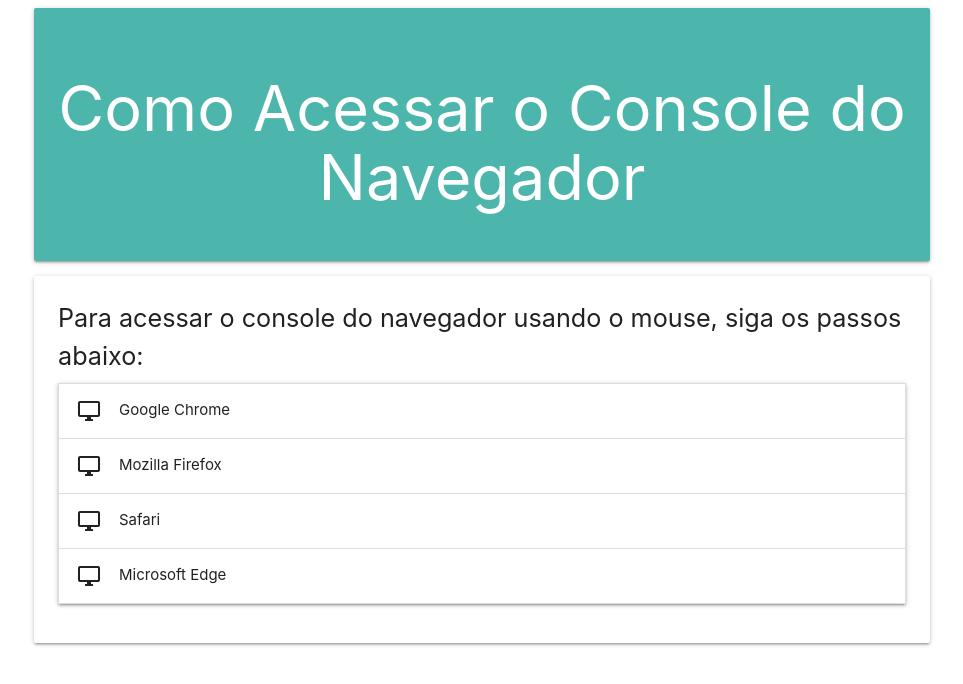
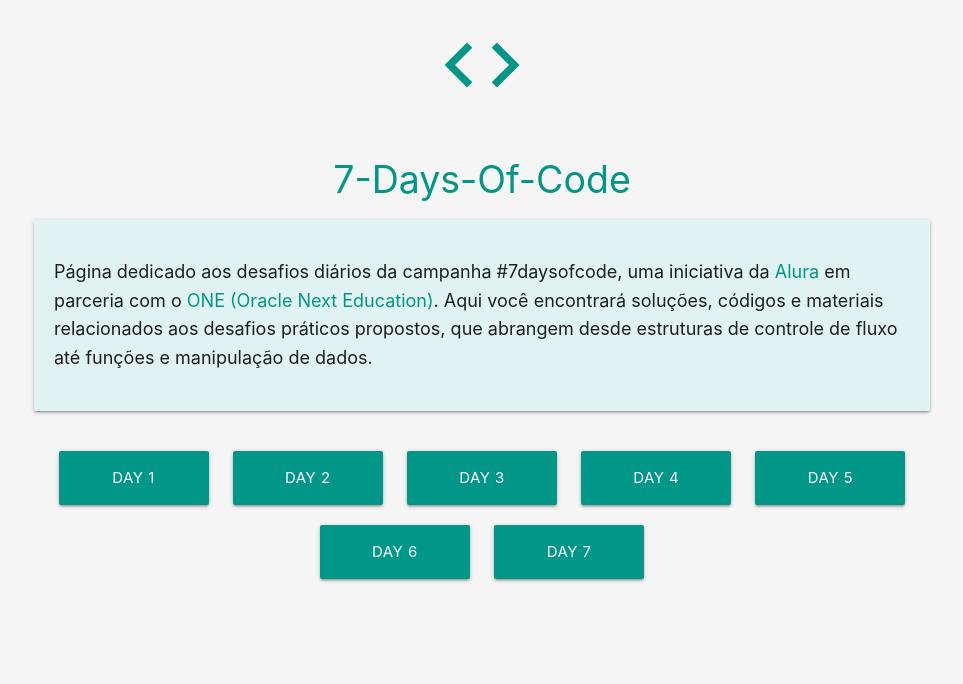
Before and after one commit to JuliaComG/7-Days-Of-Code-JavaScript-ONE-Alura, a plain HTML site: page index.html in a window 1280 px wide. Shown: the whole page, without its empty margins (158-1121 px from the left). Drawn offline with nearby package versions, Linux system fonts and the light colour scheme.

```diff
--- a/index.html
+++ b/index.html
@@ -3,74 +3,44 @@
 <head>
     <meta charset="UTF-8">
     <meta name="viewport" content="width=device-width, initial-scale=1.0">
-    <title>Instruções para Acessar o Console</title>
+    <title>7-Days-Of-Code</title>
     <!-- Materialize CSS -->
     <link href="https://fonts.googleapis.com/icon?family=Material+Icons" rel="stylesheet">
     <link rel="stylesheet" href="https://cdnjs.cloudflare.com/ajax/libs/materialize/1.0.0/css/materialize.min.css">
-    <link rel="stylesheet" href="styles.css">
+    <link rel="stylesheet" href="style.css">
 </head>
 <body>
     <div class="container">
-        <div class="card-panel teal lighten-2">
-            <h1 class="white-text center-align">Como Acessar o Console do Navegador</h1>
+        <!-- Ícone do Projeto -->
+        <div class="center-align">
+            <i class="material-icons large teal-text">code</i>
         </div>
-        <div class="card">
-            <div class="card-content">
-                <p class="flow-text">Para acessar o console do navegador usando o mouse, siga os passos abaixo:</p>
-                <ul class="collapsible">
-                    <li>
-                        <div class="collapsible-header"><i class="material-icons">desktop_windows</i>Google Chrome</div>
-                        <div class="collapsible-body">
-                            <ol>
-                                <li>Clique no ícone de três pontos (menu) no canto superior direito.</li>
-                                <li>Selecione <strong>"Mais ferramentas"</strong> > <strong>"Ferramentas do desenvolvedor"</strong>.</li>
-                                <li>O console será aberto na parte inferior ou lateral da tela.</li>
-                            </ol>
-                        </div>
-                    </li>
-                    <li>
-                        <div class="collapsible-header"><i class="material-icons">desktop_windows</i>Mozilla Firefox</div>
-                        <div class="collapsible-body">
-                            <ol>
-                                <li>Clique no ícone de menu (três linhas horizontais) no canto superior direito.</li>
-                                <li>Selecione <strong>"Mais ferramentas"</strong> > <strong>"Ferramentas do desenvolvedor"</strong>.</li>
-                                <li>O console será aberto na parte inferior ou lateral da tela.</li>
-                            </ol>
-                        </div>
-                    </li>
-                    <li>
-                        <div class="collapsible-header"><i class="material-icons">desktop_windows</i>Safari</div>
-                        <div class="collapsible-body">
-                            <ol>
-                                <li>Primeiro, habilite o menu "Desenvolvedor": vá em <strong>"Safari"</strong> > <strong>"Preferências"</strong> > <strong>"Avançado"</strong> e marque a opção <strong>"Mostrar menu Desenvolvedor na barra de menus"</strong>.</li>
-                                <li>Depois, clique em <strong>"Desenvolvedor"</strong> no menu superior e selecione <strong>"Mostrar Console JavaScript"</strong>.</li>
-                            </ol>
-                        </div>
-                    </li>
-                    <li>
-                        <div class="collapsible-header"><i class="material-icons">desktop_windows</i>Microsoft Edge</div>
-                        <div class="collapsible-body">
-                            <ol>
-                                <li>Clique no ícone de três pontos (menu) no canto superior direito.</li>
-                                <li>Selecione <strong>"Mais ferramentas"</strong> > <strong>"Ferramentas do desenvolvedor"</strong>.</li>
-                                <li>O console será aberto na parte inferior ou lateral da tela.</li>
-                            </ol>
-                        </div>
-                    </li>
-                </ul>
+
+        <!-- Título -->
+        <h1 class="center-align teal-text">7-Days-Of-Code</h1>
+
+        <!-- Explicação do Projeto -->
+        <div class="card-panel teal lighten-5">
+            <p class="flow-text">
+                Página dedicado aos desafios diários da campanha #7daysofcode, uma iniciativa da <span class="destaque">Alura</span> em parceria com o <span class="destaque">ONE (Oracle Next Education)</span>. Aqui você encontrará soluções, códigos e materiais relacionados aos desafios práticos propostos, que abrangem desde estruturas de controle de fluxo até funções e manipulação de dados.
+            </p>
+        </div>
+
+        <!-- Botões dos Dias -->
+        <div class="row center-align">
+            <div class="col s12">
+                <a href="day1.html" class="waves-effect waves-light btn-large teal">Day 1</a>
+                <a href="day2.html" class="waves-effect waves-light btn-large teal">Day 2</a>
+                <a href="day3.html" class="waves-effect waves-light btn-large teal">Day 3</a>
+                <a href="day4.html" class="waves-effect waves-light btn-large teal">Day 4</a>
+                <a href="day5.html" class="waves-effect waves-light btn-large teal">Day 5</a>
+                <a href="day6.html" class="waves-effect waves-light btn-large teal">Day 6</a>
+                <a href="day7.html" class="waves-effect waves-light btn-large teal">Day 7</a>
             </div>
         </div>
     </div>
 
     <!-- Materialize JavaScript -->
     <script src="https://cdnjs.cloudflare.com/ajax/libs/materialize/1.0.0/js/materialize.min.js"></script>
-    <script>
-        // Inicializa o componente de colapsão
-        document.addEventListener('DOMContentLoaded', function() {
-            var elems = document.querySelectorAll('.collapsible');
-            var instances = M.Collapsible.init(elems);
-        });
-    </script>
-    <script src="script.js"></script>
 </body>
 </html>
--- a/script.js
+++ b/scriptDay1.js
@@ -23,8 +23,10 @@ if ( (numeroDez == stringDez) && !(numeroDez === stringDez) ) {
   console.log('As variáveis numeroDez e stringDez não tem o mesmo valor')
 }
 
-if (typeof numeroUm === typeof numeroTrinta){
+if ( (typeof numeroUm === typeof numeroTrinta) && (numeroUm != numeroTrinta) ){
     console.log('As variáveis numeroUm e numeroTrinta tem o mesmo tipo, mas valores diferentes')
-}else{
-    console.log('As variáveis numeroUm e numeroTrinta tem o mesmo tipo, mas valores diferentes')
+} else if ( (typeof numeroUm === typeof numeroTrinta) && (numeroUm == numeroTrinta) ){
+    console.log('As variáveis numeroUm e numeroTrinta tem o mesmo tipo, mas valores iguais')
+} else {
+  console.log('As variáveis numeroUm e numeroTrinta não tem o mesmo tipo, nem mesmo valor')
 }
--- a/style.css
+++ b/style.css
@@ -20,19 +20,28 @@ h1 {
     padding: 20px;
 }
 
-.collapsible {
-    margin-top: 20px;
-}
-
-.collapsible-header {
-    font-weight: bold;
-}
-
-.collapsible-body {
-    padding: 20px;
-}
-
 .flow-text {
     font-size: 1.2rem;
     line-height: 1.6;
 }
+
+.btn-large {
+    margin: 10px;
+    width: 150px;
+}
+
+.row {
+    margin-top: 30px;
+    text-align: center;
+}
+
+.left-align-bnt {
+    text-align: left;
+    margin-left: 0;
+    padding-left: 0;
+}
+
+.destaque {
+    color: #009688;
+    text-shadow: #015f56;
+}
```
Also changed, not shown: day1.html (added, +86 -0 lines), day2.html (added), day3.html (added), day4.html (added), day5.html (added), day6.html (added), day7.html (added), scriptDay2.js (added), scriptDay3.js (added), scriptDay4.js (added), scriptDay5.js (added), scriptDay6.js (added), scriptDay7.js (added), unnamed.png (added), 1 other file.
